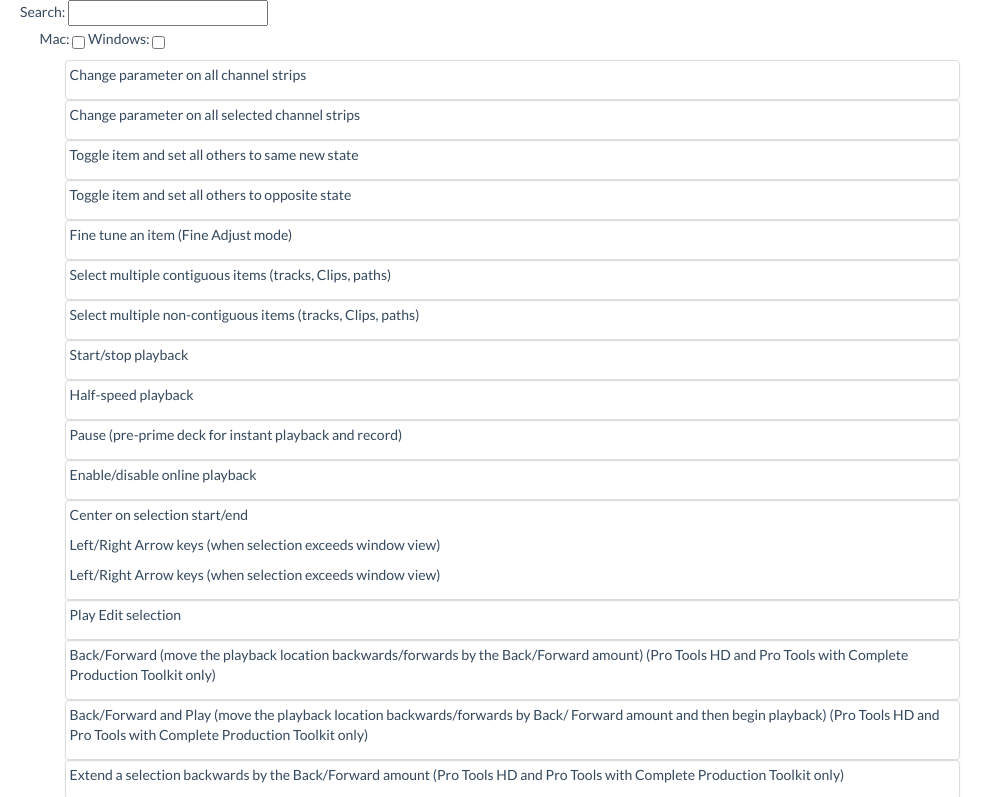
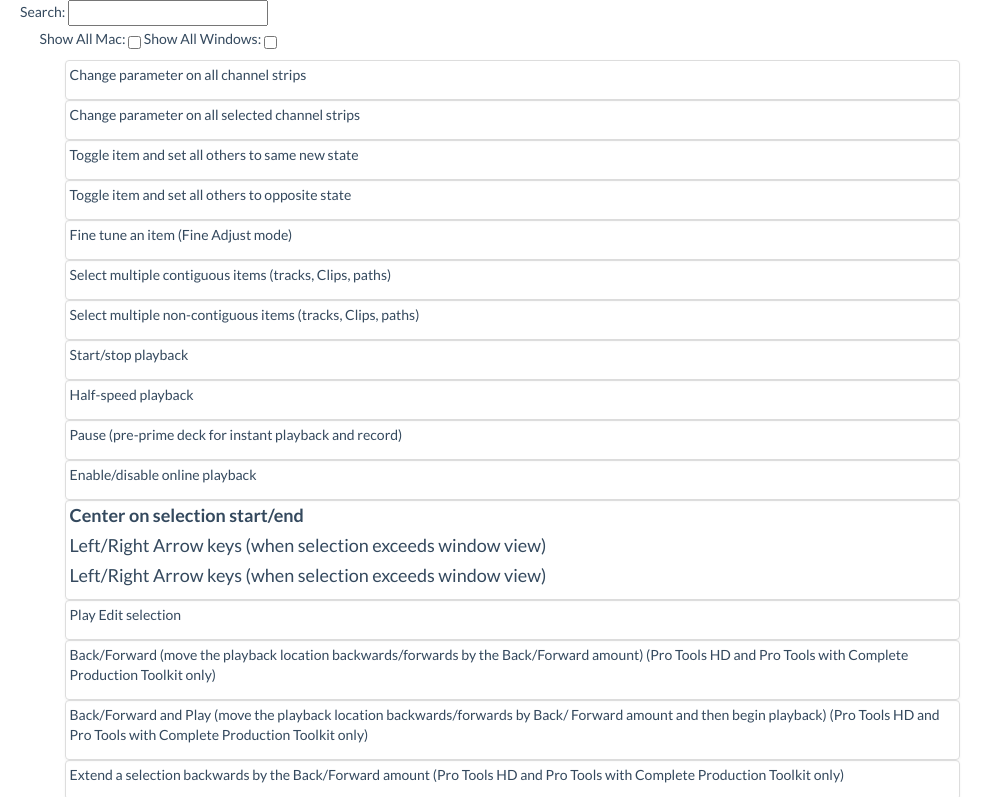
Before and after one commit to wannabefro/protoolsshortcuts, a plain HTML site: page app/index.html in a window 1280 px wide. Both pictures are taken after a click on the element "Center on selection start/end". Shown: the top 797 px of the page, without its empty margins (0-1003 px from the left). Drawn offline with Linux system fonts and the light colour scheme.

Commit message:
add some styling

```diff
--- a/app/css/app.css
+++ b/app/css/app.css
@@ -6,6 +6,14 @@ a{
   text-decoration: none;
 }
 
+.selected {
+  font-size: 18px;
+}
+
+.boldit {
+  font-weight: bold;
+}
+
 @media(max-width: 600px){
   .span12 {
   font-size: 16px;
--- a/app/partials/protools-shortcuts.html
+++ b/app/partials/protools-shortcuts.html
@@ -5,16 +5,16 @@
       Search: <input ng-model="query">
     </div>
     <div class="span12">
-      Mac: <input type="checkbox" ng-model="mac">
-      Windows: <input type="checkbox" ng-model="windows">
+      Show All Mac: <input type="checkbox" ng-model="mac">
+      Show All Windows: <input type="checkbox" ng-model="windows">
 
     </div>
     <div class="span12">
 
       <ul class="shortcuts">
         <li ng-repeat="shortcut in shortcuts | filter:query" class="thumbnail">
-          <div ng-show="isSelect(shortcut)">
-            <p ng-click="select(shortcut)">{{shortcut.action}}</p>
+          <div ng-show="isSelect(shortcut)" class='selected'>
+            <p ng-click="select(shortcut)" class='boldit'>{{shortcut.action}}</p>
             <p>{{shortcut.mac}}</p>
             <p>{{shortcut.windows}}</p>
           </div>
```
Also changed, not shown: 1 other file.
